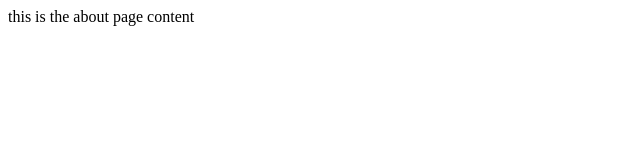
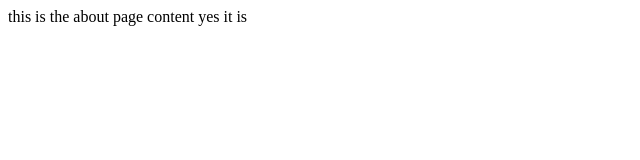
Before and after one commit to CodeWithEternity/trial_for_first_time_github, a plain HTML site: page about.html in a window 1280 px wide. Shown: the full height of the page, 0-640 px from the left. Drawn offline with Linux system fonts and the light colour scheme.

Commit message:
added one more line
its desc of added one mor eline

```diff
--- a/about.html
+++ b/about.html
@@ -7,5 +7,6 @@
 </head>
 <body>
     this is the about page content
+    yes it is
 </body>
 </html>
```
